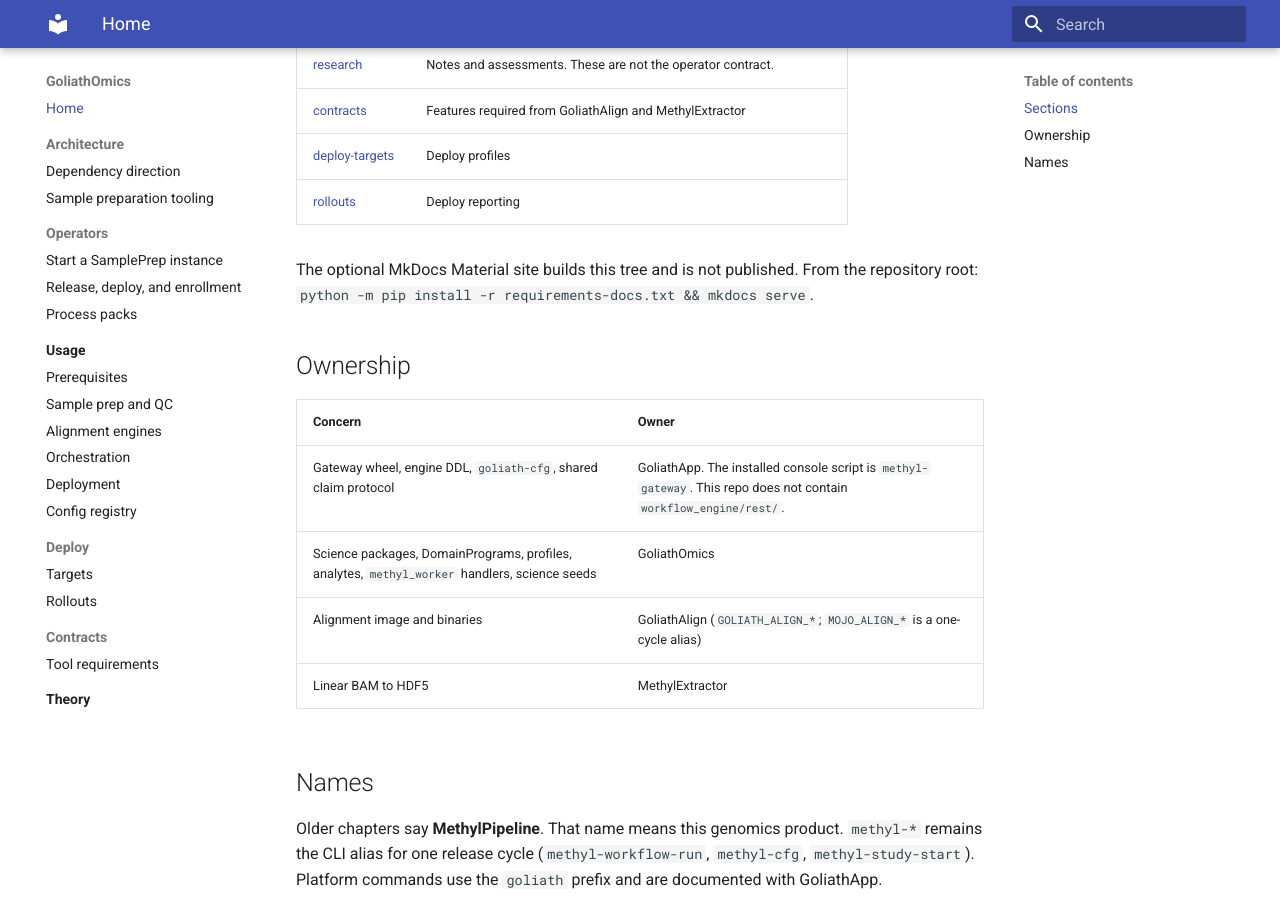
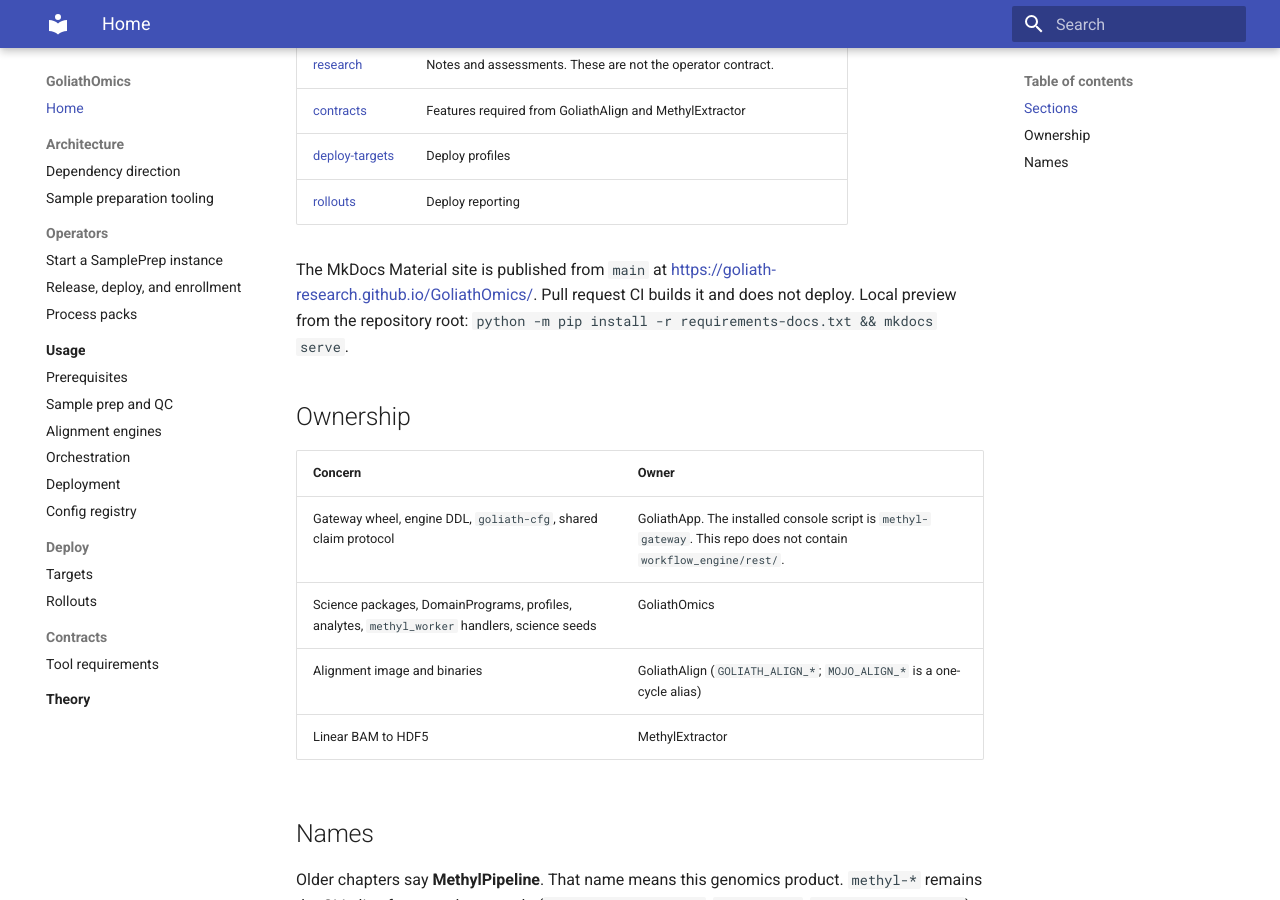
Before and after one commit to Goliath-Research/GoliathOmics, an MkDocs documentation site: the page built from docs/README.md, in a window 1280 px wide and 900 px high, scrolled down 661 px. Built offline with MkDocs 1.6.1 and Material for MkDocs 9.7.7, drawn with Linux system fonts in a browser that asks for light colours.

Commit message:
Publish the MkDocs site from main with GitHub Pages.
Push to main and manual dispatch build the existing Material site and deploy it with upload-pages-artifact and deploy-pages. Pull request CI still only builds, and the Pages environment is github-pages rather than goliath-test.

Co-authored-by: David Izada Rodriguez <davidizadar@GoliathResearch.com>

```diff
--- a/docs/README.md
+++ b/docs/README.md
@@ -20,7 +20,7 @@ Release **2026.10.27** follows the tag, assemble, and deploy process in [operato
 | [deploy-targets](deploy-targets.md) | Deploy profiles |
 | [rollouts](rollouts.md) | Deploy reporting |
 
-The optional MkDocs Material site builds this tree and is not published. From the repository root: `python -m pip install -r requirements-docs.txt && mkdocs serve`.
+The MkDocs Material site is published from `main` at <https://goliath-research.github.io/GoliathOmics/>. Pull request CI builds it and does not deploy. Local preview from the repository root: `python -m pip install -r requirements-docs.txt && mkdocs serve`.
 
 ## Ownership
 
--- a/mkdocs.yml
+++ b/mkdocs.yml
@@ -1,6 +1,8 @@
-# Optional local docs site. CI runs `mkdocs build` and does not publish.
+# MkDocs Material site. Pull request CI builds it and does not deploy.
+# Pushes to main publish https://goliath-research.github.io/GoliathOmics/
 site_name: GoliathOmics
 site_description: Genomics application on GoliathApp
+site_url: https://goliath-research.github.io/GoliathOmics/
 docs_dir: docs
 site_dir: site
 
--- a/requirements-docs.txt
+++ b/requirements-docs.txt
@@ -1,4 +1,5 @@
 # Optional MkDocs Material site. Not installed by the science or worker venvs.
 # Build locally with: python -m pip install -r requirements-docs.txt && mkdocs build
-# CI builds the site and does not publish it.
+# Pull request CI builds the site and does not deploy it.
+# Pushes to main publish https://goliath-research.github.io/GoliathOmics/
 mkdocs-material>=9.6,<10
```
Also changed, not shown: README.md (+1 -1 lines), docs/usage/01-prerequisites-and-environment.md (+1 -1 lines), 2 other files.
